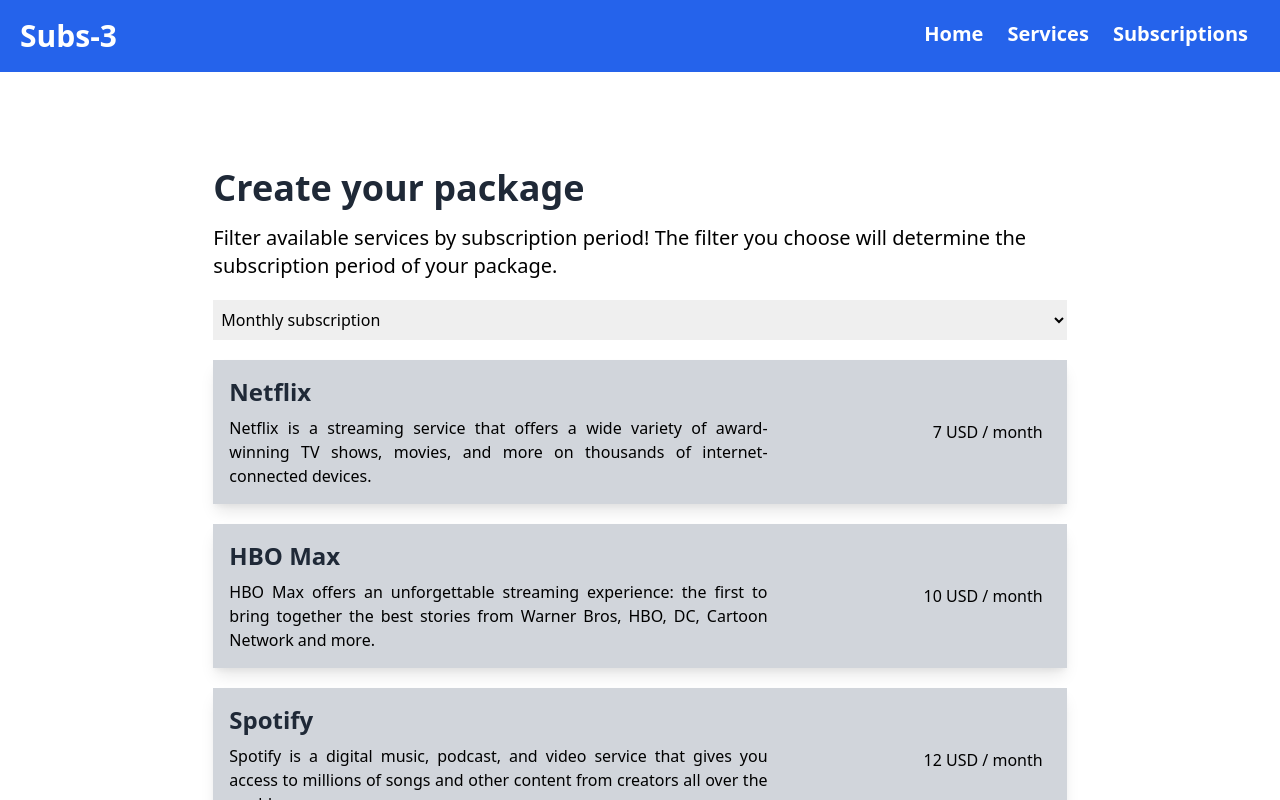
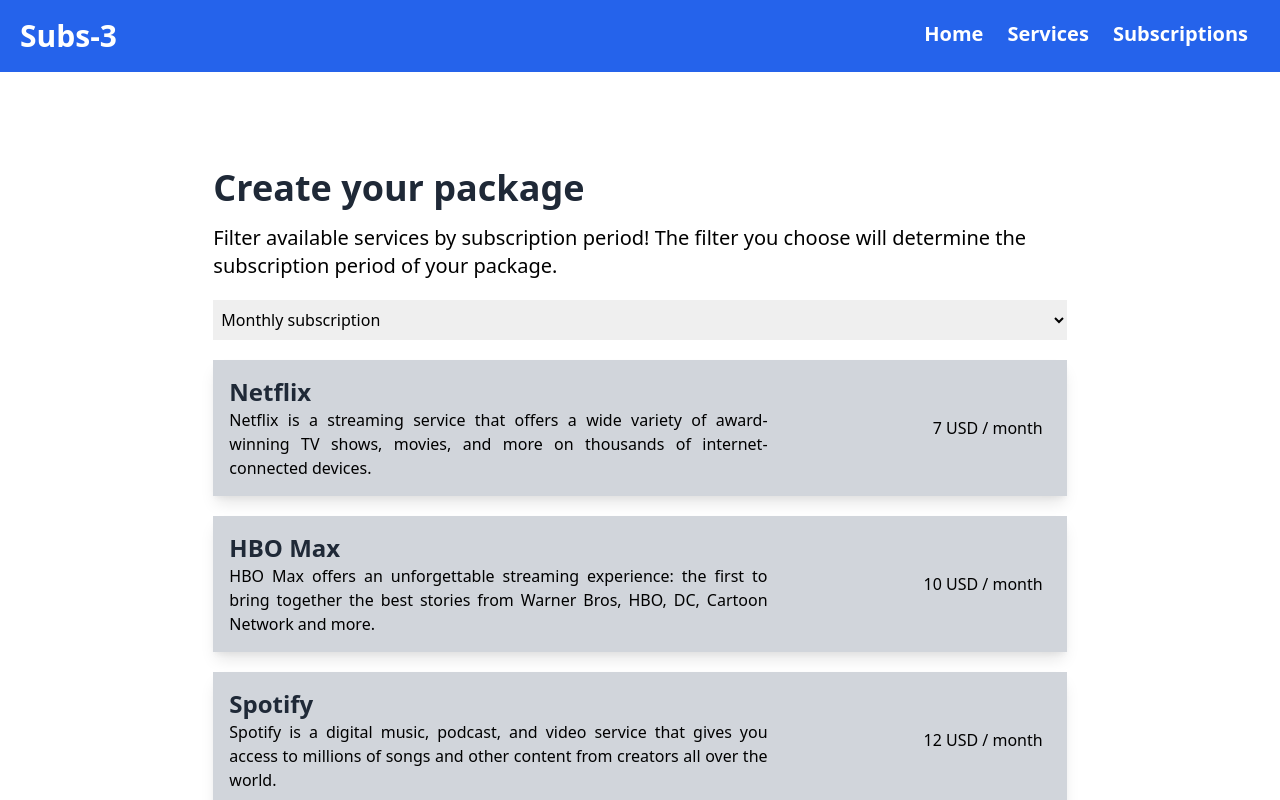
Before and after one commit to ptrkns/subscription-service, a React (Vite) app: page /package-creation in a window 1280 px wide. Shown: the top 800 px of the page. Built offline with nearby package versions, Linux system fonts and the light colour scheme.

Commit message:
Removed a 'div' tag

```diff
--- a/src/components/Service.tsx
+++ b/src/components/Service.tsx
@@ -41,10 +41,7 @@
     return (
     <div className={`grid grid-cols-3 gap-1 ${selected ? 'bg-blue-600 hover:bg-blue-500 text-white': 'bg-gray-300 hover:bg-gray-200'} p-4 mb-5 cursor-pointer shadow-lg`} onClick={handleClick}>
         <div className="col-span-2">
-            <div className="flex flex-row justify-start items-center pb-2">
-                <h2 className={`font-bold text-xl md:text-2xl ${selected ? 'text-white' : 'text-gray-800'} cursor-pointer`}>{props.name}</h2>
-                {/*<img className="ml-2 w-5 h-5" src={`../../public/assets/${props.img}`}/>*/}
-            </div>
+            <h2 className={`font-bold text-xl md:text-2xl ${selected ? 'text-white' : 'text-gray-800'} cursor-pointer`}>{props.name}</h2>
             <p className="text-justify pr-2 cursor-pointer">{props.description}</p>
         </div>
         <div className="m-auto text-right md:mx-0 pr-2 cursor-pointer">
```
